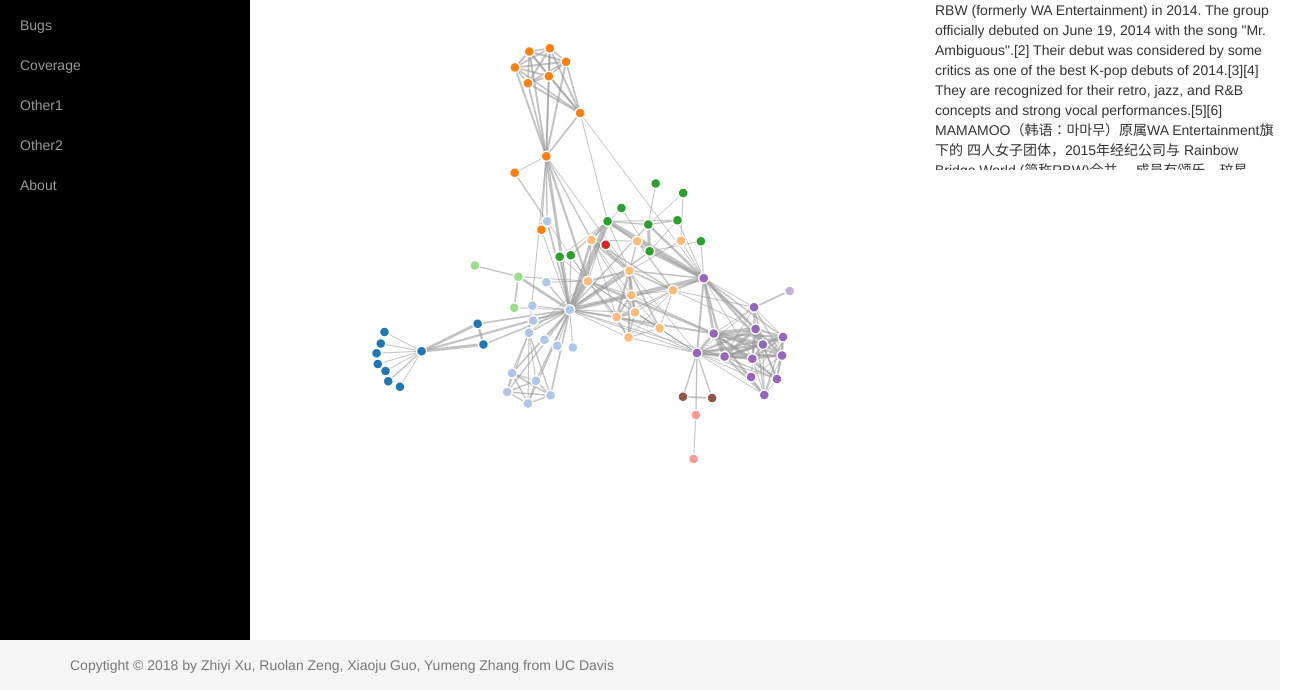
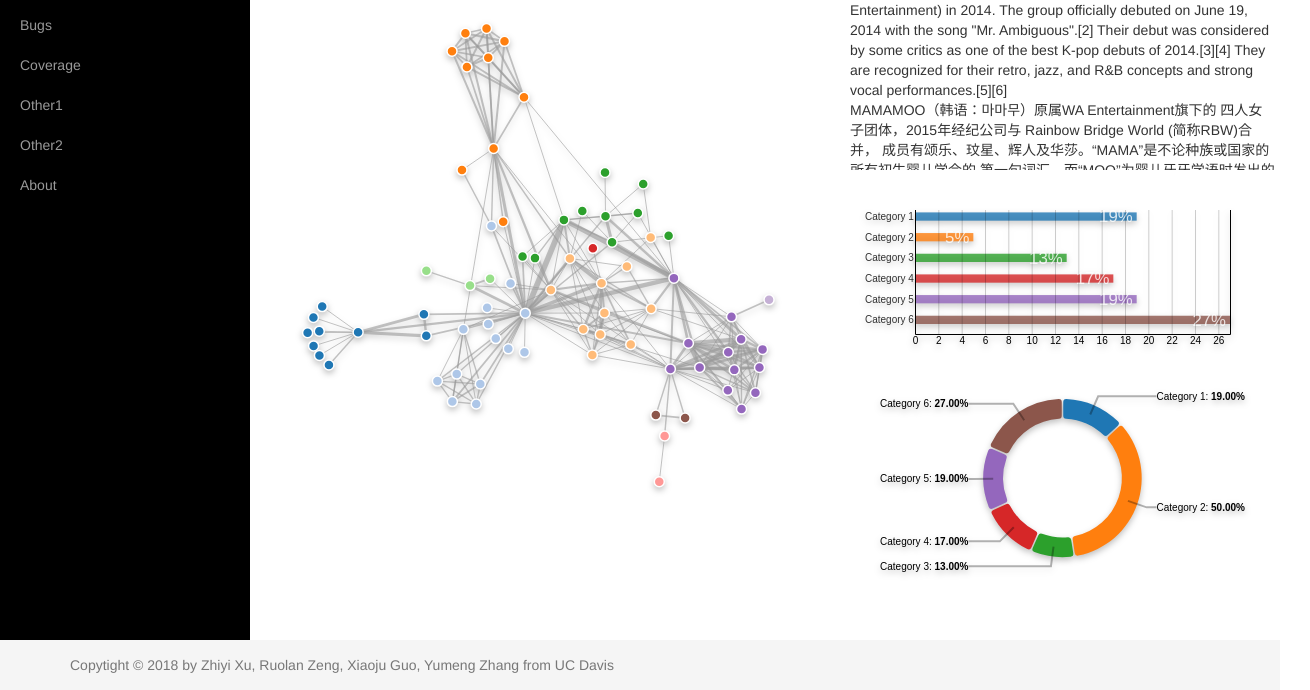
Before and after one commit to LTZX/Debug-Visualization, a plain HTML site: page index.html in a window 1280 px wide. Shown: the part 110-800 px from the top of the page, 1310 px wide, since content can reach past the window. Drawn offline with nearby package versions, Linux system fonts and the light colour scheme.

Commit message:
everything

```diff
--- /dev/null
+++ b/data/bar-chart.json
@@ -0,0 +1,10 @@
+{
+"data": [
+      {"label":"Category 1", "value":19},
+      {"label":"Category 2", "value":5},
+      {"label":"Category 3", "value":13},
+      {"label":"Category 4", "value":17},
+      {"label":"Category 5", "value":19},
+      {"label":"Category 6", "value":27}
+  ]
+}
--- a/index.html
+++ b/index.html
@@ -48,9 +48,9 @@
     <!-- /#sidebar-wrapper -->
     <div id="page-content-wrapper" class="container-fluid">
       <div class="row">
-        <div id="forced-directed" class="col-md-8">
+        <div id="forced-directed" class="col-md-7">
         </div>
-        <div class="col-md-4">
+        <div class="col-md-5">
           <div id="code" class="row">
               Mamamoo (Hangul: 마마무), sometimes stylized as MAMAMOO,[1] is a
               South Korean girl group formed by RBW (formerly WA Entertainment)
@@ -97,5 +97,9 @@
     });
   </script>
   <script src="script/force-directed.js"></script>
+  <script src="script/bar-chart.js"></script>
+  <script src="script/donutChart.js"></script>
+  <script src="script/pie-chart.js"></script>
+
 </body>
 </html>
--- /dev/null
+++ b/script/bar-chart.js
@@ -0,0 +1,91 @@
+var div = d3.select("body").append("div").attr("class", "toolTip");
+
+d3.json("data/bar-chart.json", function(error, input) {
+  var data = input.data;
+  var widthb = $("#bar-chart").width() - 30;
+  var heightb = $("#page-content-wrapper").height() * 0.4 - 60;
+  var axisMargin = 20,
+      marginb = 30,
+      valueMargin = 4,
+      barHeight = (heightb-axisMargin-marginb*2)* 0.4/data.length,
+      barPadding = (heightb-axisMargin-marginb*2)*0.6/data.length,
+      scaleb, xAxisb, labelWidth = 0;
+
+  var max = d3.max(data, function(d) { return d.value; });
+  var colorb = d3.scaleOrdinal(d3.schemeCategory10);
+
+  var svgb = d3.select('#bar-chart')
+          .append("svg")
+          .attr("width", widthb)
+          .attr("height", heightb)
+          .attr("transform", "translate(0,30)");
+
+  var bar = svgb.selectAll("g")
+          .data(data)
+          .enter()
+          .append("g");
+
+  bar.attr("class", "bar")
+          .attr("cx",0)
+          .attr("transform", function(d, i) {
+              return "translate(" + marginb + "," + (i * (barHeight + barPadding) + barPadding) + ")";
+          });
+
+  bar.append("text")
+          .attr("class", "labelb")
+          .attr("y", barHeight / 2)
+          .attr("dy", ".35em") //vertical align middle
+          .text(function(d){
+              return d.label;
+          }).each(function() {
+      labelWidth = Math.ceil(Math.max(labelWidth, this.getBBox().width));
+  });
+
+  scaleb = d3.scaleLinear()
+          .domain([0, max])
+          .range([0, widthb - marginb*2 - labelWidth]);
+
+  xAxisb = d3.axisBottom(scaleb)
+          .tickSize(-heightb + 2*marginb + axisMargin)
+
+  bar.append("rect")
+          .attr("transform", "translate("+labelWidth+", 0)")
+          .attr("height", barHeight)
+          .attr("width", function(d){
+              return scaleb(d.value);
+          })
+          .attr("fill", function(d){
+              return colorb(d.label);
+          });
+
+  bar.append("text")
+          .attr("class", "value")
+          .attr("y", barHeight / 2)
+          .attr("dx", -valueMargin + labelWidth) //margin right
+          .attr("dy", ".35em") //vertical align middle
+          .attr("text-anchor", "end")
+          .text(function(d){
+              return (d.value+"%");
+          })
+          .attr("x", function(d){
+              var width = this.getBBox().width;
+              return Math.max(width + valueMargin, scaleb(d.value));
+          });
+
+  bar
+          .on("mousemove", function(d){
+              div.style("left", d3.event.pageX+10+"px");
+              div.style("top", d3.event.pageY-25+"px");
+              div.style("display", "inline-block");
+              div.html((d.label)+"<br>"+(d.value)+"%");
+          });
+  bar
+          .on("mouseout", function(d){
+              div.style("display", "none");
+          });
+
+  svgb.append("g")
+          .attr("class", "axisHorizontal")
+          .attr("transform", "translate(" + (marginb + labelWidth) + ","+ (heightb - axisMargin*2 - marginb)+")")
+          .call(xAxisb);
+});
--- /dev/null
+++ b/script/donutChart.js
@@ -0,0 +1,227 @@
+function donutChart() {
+    var width,
+        height,
+        margin = {top: 10, right: 10, bottom: 10, left: 10},
+        colour = d3.scaleOrdinal(d3.schemeCategory10), // colour scheme
+        variable, // value in data that will dictate proportions on chart
+        category, // compare data by
+        padAngle, // effectively dictates the gap between slices
+        floatFormat = d3.format('.4r'),
+        cornerRadius, // sets how rounded the corners are on each slice
+        percentFormat = d3.format(',.2%');
+
+    function chart(selection){
+        selection.each(function(data) {
+            // generate chart
+
+            // ===========================================================================================
+            // Set up constructors for making donut. See https://github.com/d3/d3-shape/blob/master/README.md
+            var radius = Math.min(width, height) / 2;
+
+            // creates a new pie generator
+            var pie = d3.pie()
+                .value(function(d) { return floatFormat(d[variable]); })
+                .sort(null);
+
+            // contructs and arc generator. This will be used for the donut. The difference between outer and inner
+            // radius will dictate the thickness of the donut
+            var arc = d3.arc()
+                .outerRadius(radius * 0.8)
+                .innerRadius(radius * 0.6)
+                .cornerRadius(cornerRadius)
+                .padAngle(padAngle);
+
+            // this arc is used for aligning the text labels
+            var outerArc = d3.arc()
+                .outerRadius(radius * 0.9)
+                .innerRadius(radius * 0.9);
+            // ===========================================================================================
+
+            // ===========================================================================================
+            // append the svg object to the selection
+            var svg = selection.append('svg')
+                .attr('width', width + margin.left + margin.right)
+                .attr('height', height + margin.top + margin.bottom)
+              .append('g')
+                .attr('transform', 'translate(' + width / 2 + ',' + height / 2 + ')');
+            // ===========================================================================================
+
+            // ===========================================================================================
+            // g elements to keep elements within svg modular
+            svg.append('g').attr('class', 'slices');
+            svg.append('g').attr('class', 'labelName');
+            svg.append('g').attr('class', 'lines');
+            // ===========================================================================================
+
+            // ===========================================================================================
+            // add and colour the donut slices
+            var path = svg.select('.slices')
+                .datum(data).selectAll('path')
+                .data(pie)
+              .enter().append('path')
+                .attr('fill', function(d) { return colour(d.data[category]); })
+                .attr('d', arc);
+            // ===========================================================================================
+
+            // ===========================================================================================
+            // add text labels
+            var label = svg.select('.labelName').selectAll('text')
+                .data(pie)
+              .enter().append('text')
+                .attr('dy', '.35em')
+                .html(function(d) {
+                    // add "key: value" for given category. Number inside tspan is bolded in stylesheet.
+                    return d.data[category] + ': <tspan>' + percentFormat(d.data[variable]) + '</tspan>';
+                })
+                .attr('transform', function(d) {
+
+                    // effectively computes the centre of the slice.
+                    // see https://github.com/d3/d3-shape/blob/master/README.md#arc_centroid
+                    var pos = outerArc.centroid(d);
+
+                    // changes the point to be on left or right depending on where label is.
+                    pos[0] = radius * 0.95 * (midAngle(d) < Math.PI ? 1 : -1);
+                    return 'translate(' + pos + ')';
+                })
+                .style('text-anchor', function(d) {
+                    // if slice centre is on the left, anchor text to start, otherwise anchor to end
+                    return (midAngle(d)) < Math.PI ? 'start' : 'end';
+                });
+            // ===========================================================================================
+
+            // ===========================================================================================
+            // add lines connecting labels to slice. A polyline creates straight lines connecting several points
+            var polyline = svg.select('.lines')
+                .selectAll('polyline')
+                .data(pie)
+              .enter().append('polyline')
+                .attr('points', function(d) {
+
+                    // see label transform function for explanations of these three lines.
+                    var pos = outerArc.centroid(d);
+                    pos[0] = radius * 0.95 * (midAngle(d) < Math.PI ? 1 : -1);
+                    return [arc.centroid(d), outerArc.centroid(d), pos]
+                });
+            // ===========================================================================================
+
+            // ===========================================================================================
+            // add tooltip to mouse events on slices and labels
+            d3.selectAll('.labelName text, .slices path').call(toolTip);
+            // ===========================================================================================
+
+            // ===========================================================================================
+            // Functions
+
+            // calculates the angle for the middle of a slice
+            function midAngle(d) { return d.startAngle + (d.endAngle - d.startAngle) / 2; }
+
+            // function that creates and adds the tool tip to a selected element
+            function toolTip(selection) {
+
+                // add tooltip (svg circle element) when mouse enters label or slice
+                selection.on('mouseenter', function (data) {
+
+                    svg.append('text')
+                        .attr('class', 'toolCircle')
+                        .attr('dy', -15) // hard-coded. can adjust this to adjust text vertical alignment in tooltip
+                        .html(toolTipHTML(data)) // add text to the circle.
+                        .style('font-size', '.9em')
+                        .style('text-anchor', 'middle'); // centres text in tooltip
+
+                    svg.append('circle')
+                        .attr('class', 'toolCircle')
+                        .attr('r', radius * 0.55) // radius of tooltip circle
+                        .style('fill', colour(data.data[category])) // colour based on category mouse is over
+                        .style('fill-opacity', 0.35);
+
+                });
+
+                // remove the tooltip when mouse leaves the slice/label
+                selection.on('mouseout', function () {
+                    d3.selectAll('.toolCircle').remove();
+                });
+            }
+
+            // function to create the HTML string for the tool tip. Loops through each key in data object
+            // and returns the html string key: value
+            function toolTipHTML(data) {
+
+                var tip = '',
+                    i   = 0;
+
+                for (var key in data.data) {
+
+                    // if value is a number, format it as a percentage
+                    var value = (!isNaN(parseFloat(data.data[key]))) ? percentFormat(data.data[key]) : data.data[key];
+
+                    // leave off 'dy' attr for first tspan so the 'dy' attr on text element works. The 'dy' attr on
+                    // tspan effectively imitates a line break.
+                    if (i === 0) tip += '<tspan x="0">' + key + ': ' + value + '</tspan>';
+                    else tip += '<tspan x="0" dy="1.2em">' + key + ': ' + value + '</tspan>';
+                    i++;
+                }
+
+                return tip;
+            }
+            // ===========================================================================================
+
+        });
+    }
+
+    // getter and setter functions. See Mike Bostocks post "Towards Reusable Charts" for a tutorial on how this works.
+    chart.width = function(value) {
+        if (!arguments.length) return width;
+        width = value;
+        return chart;
+    };
+
+    chart.height = function(value) {
+        if (!arguments.length) return height;
+        height = value;
+        return chart;
+    };
+
+    chart.margin = function(value) {
+        if (!arguments.length) return margin;
+        margin = value;
+        return chart;
+    };
+
+    chart.radius = function(value) {
+        if (!arguments.length) return radius;
+        radius = value;
+        return chart;
+    };
+
+    chart.padAngle = function(value) {
+        if (!arguments.length) return padAngle;
+        padAngle = value;
+        return chart;
+    };
+
+    chart.cornerRadius = function(value) {
+        if (!arguments.length) return cornerRadius;
+        cornerRadius = value;
+        return chart;
+    };
+
+    chart.colour = function(value) {
+        if (!arguments.length) return colour;
+        colour = value;
+        return chart;
+    };
+
+    chart.variable = function(value) {
+        if (!arguments.length) return variable;
+        variable = value;
+        return chart;
+    };
+
+    chart.category = function(value) {
+        if (!arguments.length) return category;
+        category = value;
+        return chart;
+    };
+
+    return chart;
+}
--- a/script/force-directed.js
+++ b/script/force-directed.js
@@ -1,34 +1,35 @@
-var width = $("#forced-directed").width();
-var height = $("#page-content-wrapper").height();
+var widthf = $("#forced-directed").width();
+var heightf = $("#page-content-wrapper").height();
+var str = d3.min([widthf,heightf]);
 
-var color = d3.scaleOrdinal(d3.schemeCategory20);
-
+var colorf = d3.scaleOrdinal(d3.schemeCategory20);
+var scalestr = d3.scaleLinear().domain([430,830]).range([-15, -80]);
 var simulation = d3.forceSimulation()
     .force("link", d3.forceLink().id(function(d) { return d.id; }))
-    .force("charge", d3.forceManyBody())
-    .force("center", d3.forceCenter(width / 2, height / 2));
+    .force("charge", d3.forceManyBody().strength(scalestr(str)))
+    .force("center", d3.forceCenter(widthf / 2, heightf / 2));
 
-d3.json("data/miserables.json", function(error, graph) {
+d3.json("data/force-directed.json", function(error, graph) {
   if (error) throw error;
-  var svg = d3.select("#forced-directed")
+  var svgf = d3.select("#forced-directed")
     .append("svg")
-    .attr("width", width)
-    .attr("height", height)
+    .attr("width", widthf)
+    .attr("height", heightf)
 
-  var link = svg.append("g")
+  var link = svgf.append("g")
       .attr("class", "links")
     .selectAll("line")
     .data(graph.links)
     .enter().append("line")
       .attr("stroke-width", function(d) { return Math.sqrt(d.value); });
 
-  var node = svg.append("g")
+  var node = svgf.append("g")
       .attr("class", "nodes")
     .selectAll("circle")
     .data(graph.nodes)
     .enter().append("circle")
       .attr("r", 5)
-      .attr("fill", function(d) { return color(d.group); })
+      .attr("fill", function(d) { return colorf(d.group); })
       .call(d3.drag()
           .on("start", dragstarted)
           .on("drag", dragged)
--- /dev/null
+++ b/script/pie-chart.js
@@ -0,0 +1,17 @@
+var widthp = $("#pie-chart").width();
+var heightp = $("#page-content-wrapper").height() * 0.3;
+var donut = donutChart()
+    .width(widthp)
+    .height(heightp)
+    .cornerRadius(3) // sets how rounded the corners are on each slice
+    .padAngle(0.015) // effectively dictates the gap between slices
+    .variable('Probability')
+    .category('Species');
+
+d3.tsv('data/pie-chart.tsv', function(error, data) {
+  console.log(data)
+    if (error) throw error;
+    d3.select('#pie-chart')
+        .datum(data) // bind data to the div
+        .call(donut); // draw chart in div
+});
--- a/style/overall.css
+++ b/style/overall.css
@@ -1,5 +1,5 @@
 body {
-
+  overflow-x: hidden;
 }
 
 .footer {
--- a/style/script.css
+++ b/style/script.css
@@ -1,4 +1,4 @@
-/* for force directed */
+/* ======== for force directed ======== */
 .links line {
   stroke: #999;
   stroke-opacity: 0.6;
@@ -9,11 +9,71 @@
   stroke-width: 1.5px;
 }
 
-/* for code */
+/* ======== for code ======== */
 #code{
   height: calc(calc(100vh - 100px) * 0.3);
-  overflow-y: scroll;
+  overflow-y: auto;
 }
-/* for bar chart */
+/* ======== for bar chart ======== */
+.toolTip {
+    font-family: "Helvetica Neue", Helvetica, Arial, sans-serif;
+    position: absolute;
+    display: none;
+    width: auto;
+    height: auto;
+    background: none repeat scroll 0 0 white;
+    border: 0 none;
+    border-radius: 8px 8px 8px 8px;
+    box-shadow: -3px 3px 15px #888888;
+    color: black;
+    font: 12px sans-serif;
+    padding: 5px;
+    text-align: center;
+}
 
-/* for pie chart */
+text {
+    font: 10px sans-serif;
+    color: white;
+}
+text.value {
+    font-size: 120%;
+    fill: white;
+}
+
+.axisHorizontal path{
+    fill: none;
+}
+
+.axisHorizontal .tick line {
+    stroke-width: 1;
+    stroke: rgba(0, 0, 0, 0.2);
+}
+
+.bar {
+    fill-opacity: .8;
+}
+/* ======== for pie chart ======== */
+svg {
+    -webkit-filter: drop-shadow( 0px 3px 3px rgba(0,0,0,.3) );
+    filter: drop-shadow( 0px 3px 3px rgba(0,0,0,.25) );
+}
+
+/*Styling for the lines connecting the labels to the slices*/
+polyline{
+    opacity: .3;
+    stroke: black;
+    stroke-width: 2px;
+    fill: none;
+}
+
+/* Make the percentage on the text labels bold*/
+.labelName tspan {
+    font-style: normal;
+    font-weight: 700;
+}
+
+/* In biology we generally italicise species names. */
+.labelName {
+    font-size: 0.9em;
+    font-style: italic;
+}
```
Also changed, not shown: data/pie-chart.tsv (added, +7 -0 lines), data/force-directed.json (renamed from data/miserables.json).
